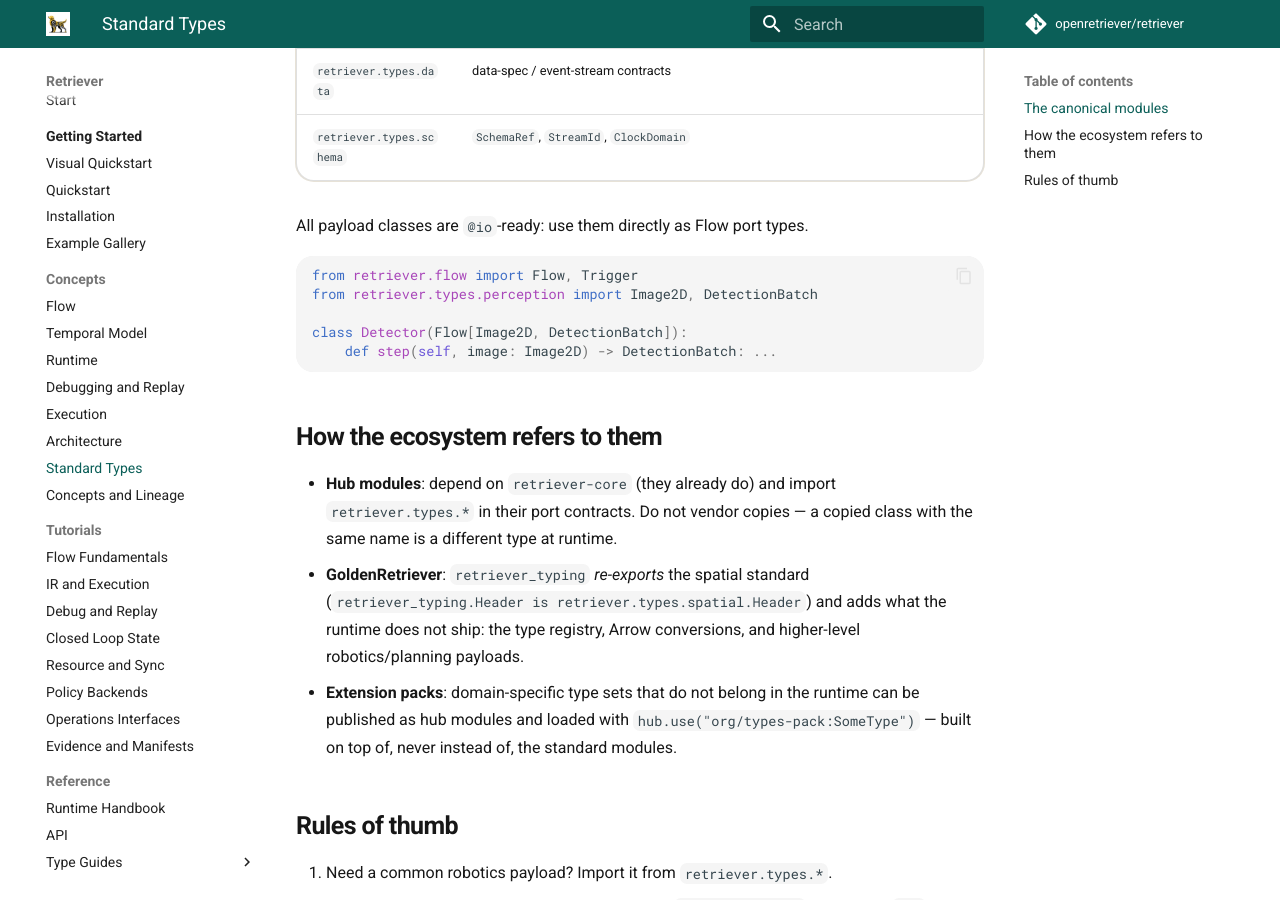
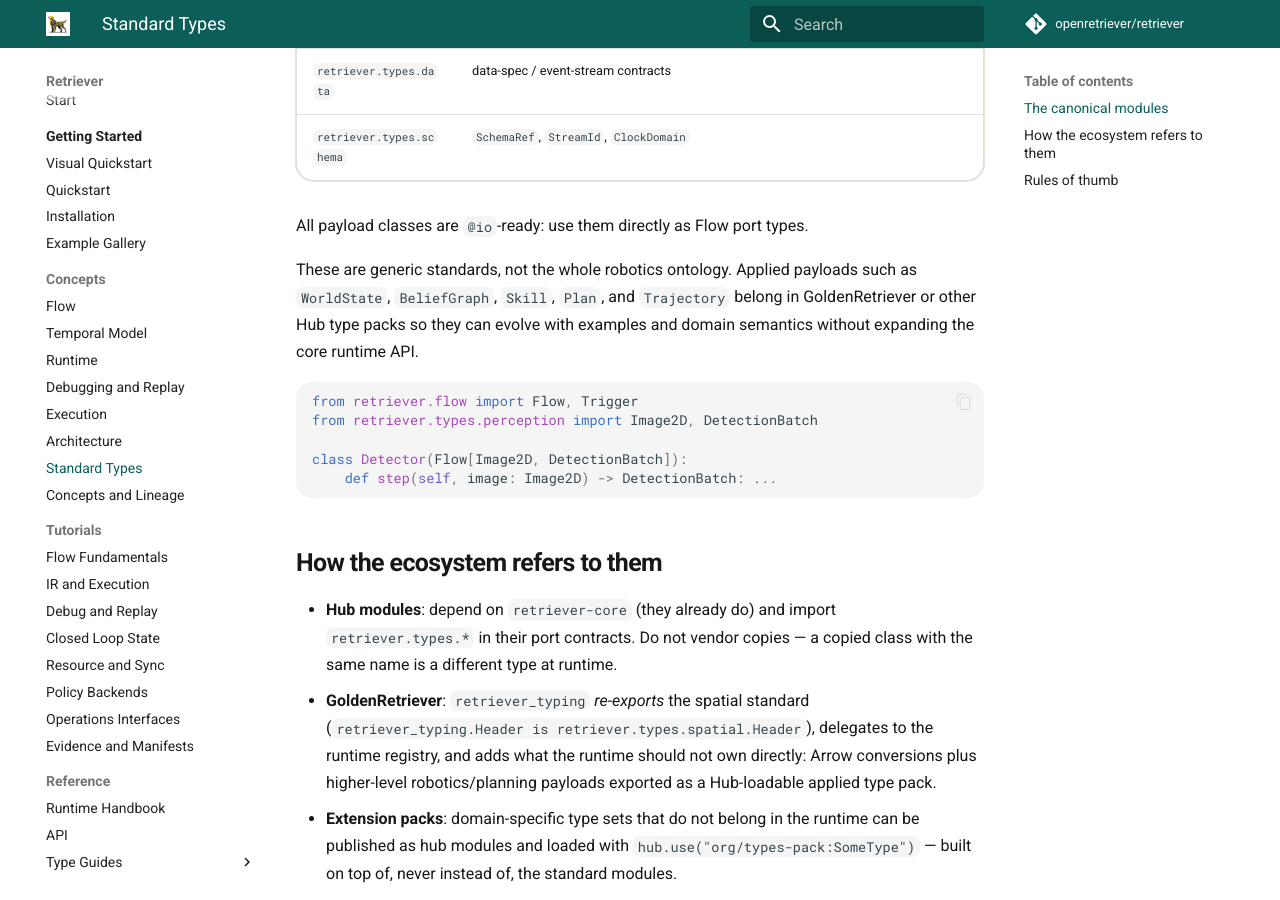
Before and after one commit to openretriever/retriever, an MkDocs documentation site: the page built from docs/types_standard.md, in a window 1280 px wide and 900 px high, scrolled down 649 px. Built offline with MkDocs 1.6.1 and Material for MkDocs 9.7.7, drawn with Linux system fonts in a browser that asks for light colours; comment, search, counter and statistics services are not loaded.

Commit message:
docs: align type-pack launch guidance

````diff
--- a/docs/types_standard.md
+++ b/docs/types_standard.md
@@ -18,6 +18,11 @@
 
 All payload classes are `@io`-ready: use them directly as Flow port types.
 
+These are generic standards, not the whole robotics ontology. Applied payloads
+such as `WorldState`, `BeliefGraph`, `Skill`, `Plan`, and `Trajectory` belong
+in GoldenRetriever or other Hub type packs so they can evolve with examples and
+domain semantics without expanding the core runtime API.
+
 ```python
 from retriever.flow import Flow, Trigger
 from retriever.types.perception import Image2D, DetectionBatch
@@ -32,9 +37,10 @@
   `retriever.types.*` in their port contracts. Do not vendor copies — a
   copied class with the same name is a different type at runtime.
 - **GoldenRetriever**: `retriever_typing` *re-exports* the spatial standard
-  (`retriever_typing.Header is retriever.types.spatial.Header`) and adds
-  what the runtime does not ship: the type registry, Arrow conversions, and
-  higher-level robotics/planning payloads.
+  (`retriever_typing.Header is retriever.types.spatial.Header`), delegates to
+  the runtime registry, and adds what the runtime should not own directly:
+  Arrow conversions plus higher-level robotics/planning payloads exported as
+  a Hub-loadable applied type pack.
 - **Extension packs**: domain-specific type sets that do not belong in the
   runtime can be published as hub modules and loaded with
   `hub.use("org/types-pack:SomeType")` — built on top of, never instead of,
````
Also changed, not shown: RELEASE.md (+5 -3 lines), docs-site/src/content/docs/concepts/standard-types.md (+9 -3 lines).
